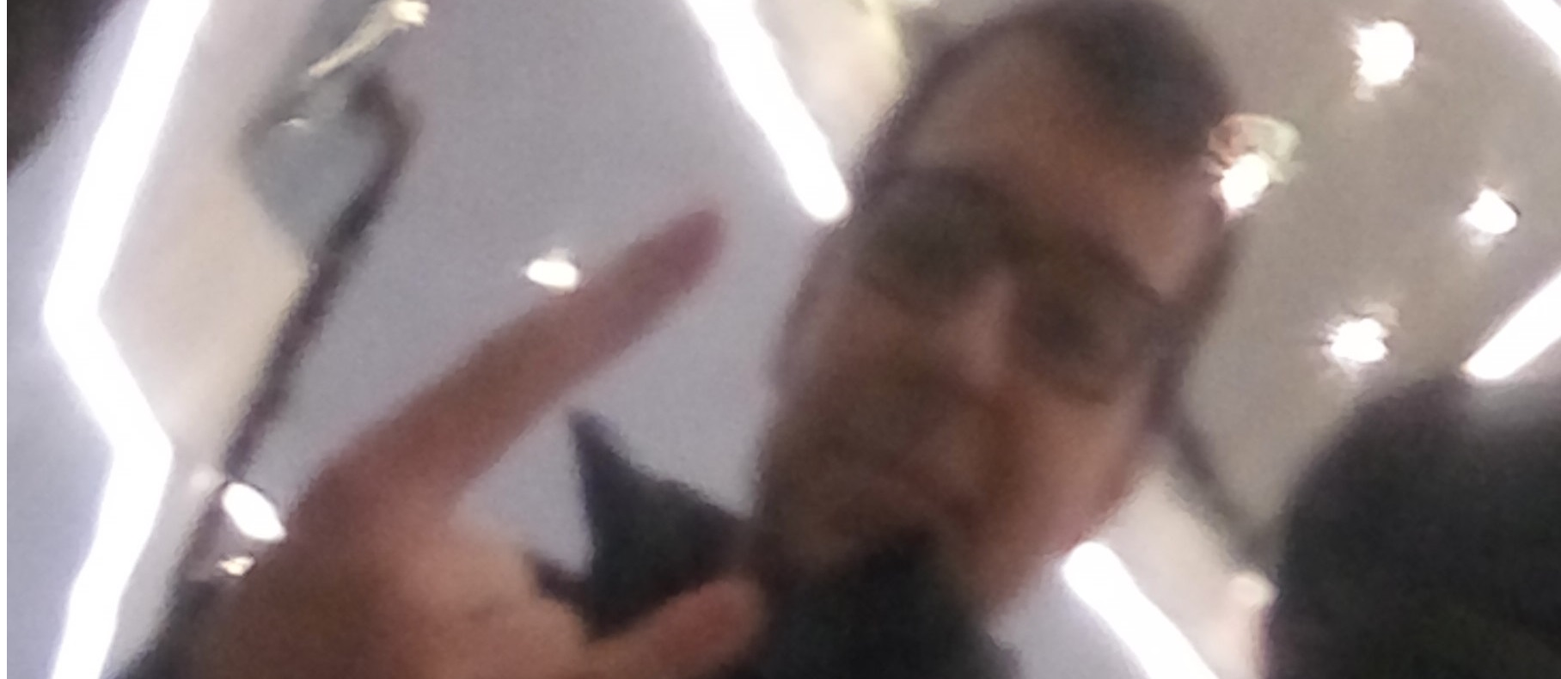
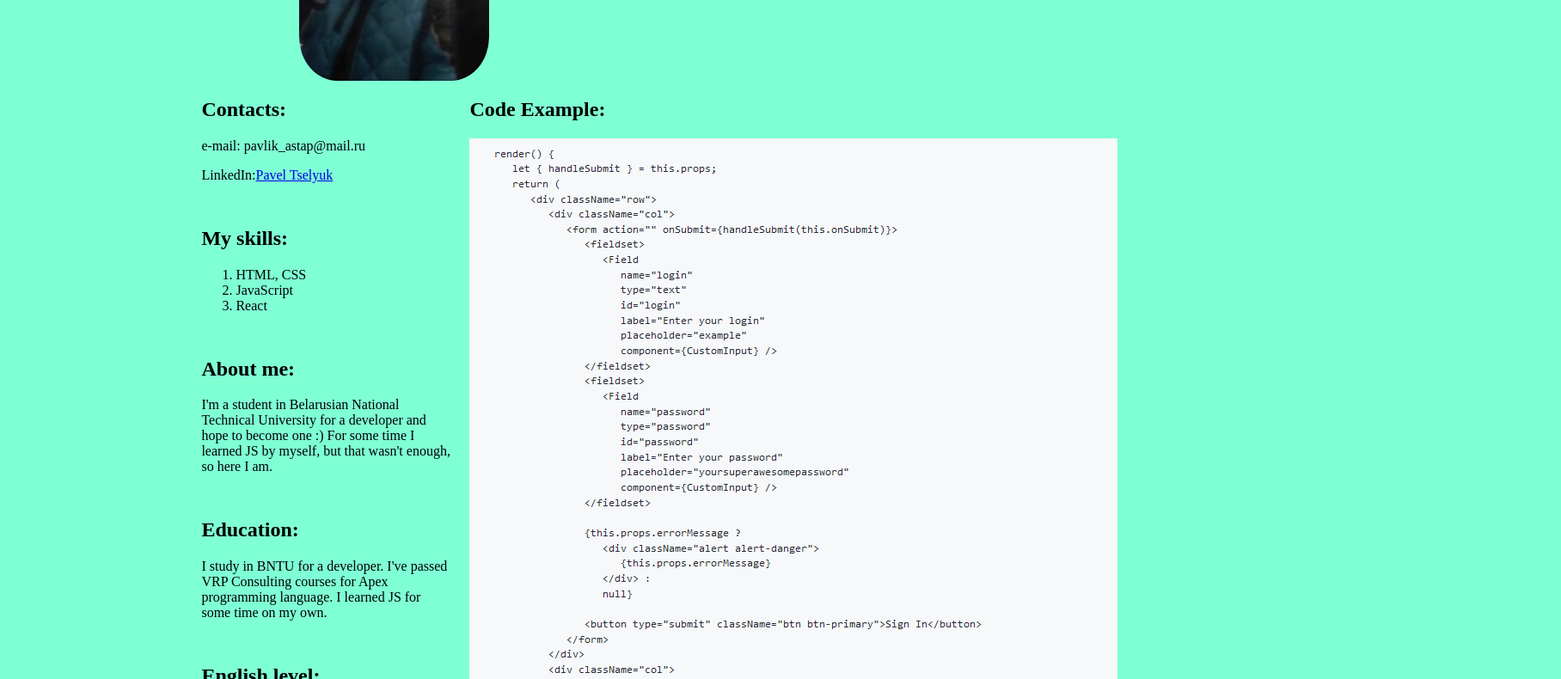
Before and after one commit to PavelTselyuk/rsschool-cv, a plain HTML site: page index.html in a window 1280 px wide. Shown: the part 170-960 px from the top of the page at 86% size, 1816 px wide, since content can reach past the window. Drawn offline with Linux system fonts and the light colour scheme.

Commit message:
feat: change index and css

```diff
--- a/css.css
+++ b/css.css
@@ -0,0 +1,43 @@
+body {
+    margin-left: auto;
+    margin-right: auto;
+    width: 65%;
+    background-color: aquamarine;
+}
+
+header{
+    display: flex;
+    justify-content: center;
+    align-items: center;
+}
+
+section{
+    margin-bottom: 15px;
+}
+
+.myphoto{
+    height: 20vw;
+    margin-right: 20px;
+    border-radius: 20%;
+}
+
+article{
+    margin-left: auto;
+    margin-right: auto;
+    display: flex;
+    flex-direction: column;
+}
+
+main{
+    display: flex;
+    justify-content: space-between;
+}
+
+.left-side{
+    flex-basis: 35%;
+}
+
+.right-side{
+    flex-basis: 50%;
+    max-width: 60%;
+}
--- a/index.html
+++ b/index.html
@@ -1,17 +1,69 @@
 <!doctype html>
 <html lang="en">
+
 <head>
     <meta charset="UTF-8">
     <meta name="viewport" content="width=device-width, initial-scale=1.0">
+    <link rel="stylesheet" href="css.css">
     <title>My CV</title>
 </head>
+
 <body>
+    <header>
+        <img class="myphoto" src="./images/MeInBall.jpg" alt="My photo">
+        <h1>Tselyuk Pavel Sergeevich</h1>
+    </header>
+
     <main>
-        <article>
+        <article class="left-side">
             <section>
-                <img src="./images/MeInBall.jpg" alt="My photo">
+                <h2>Contacts:</h2>
+                <p>e-mail: pavlik_astap@mail.ru</p>
+                <p>LinkedIn:<a href="https://www.linkedin.com/in/pavel-tselyuk-71892b1a2/">Pavel Tselyuk</a></p>
+            </section>
+            <section>
+                <h2>My skills:</h2>
+                <ol>
+                    <li>HTML, CSS</li>
+                    <li>JavaScript</li>
+                    <li>React</li>
+                </ol>
+            </section>
+            <section>
+                <h2>About me:</h2>
+                <p>
+                    I'm a student in Belarusian National Technical University
+                    for a developer and hope to become one :) For some time
+                    I learned JS by myself, but that wasn't enough, so here I am.
+                </p>
+            </section>
+            <section>
+                <h2>Education:</h2>
+                <p>
+                    I study in BNTU for a developer. I've passed VRP
+                    Consulting courses for Apex programming language.
+                    I learned JS for some time on my own.
+                </p>
+            </section>
+            <section>
+                <h2>English level:</h2>
+                <p>
+                    I attended Streamline courses and my english level is about B1+.
+                </p>
+            </section>
+        </article>
+
+        <article class="right-side">
+            <section>
+                <h2>Code Example:</h2>
+                    <img src="./images/CodeExample.png" alt="Code Example">
             </section>
         </article>
     </main>
+
+    <footer>
+
+    </footer>
 </body>
+
 </html>
```
Also changed, not shown: images/CodeExample.png (added).
